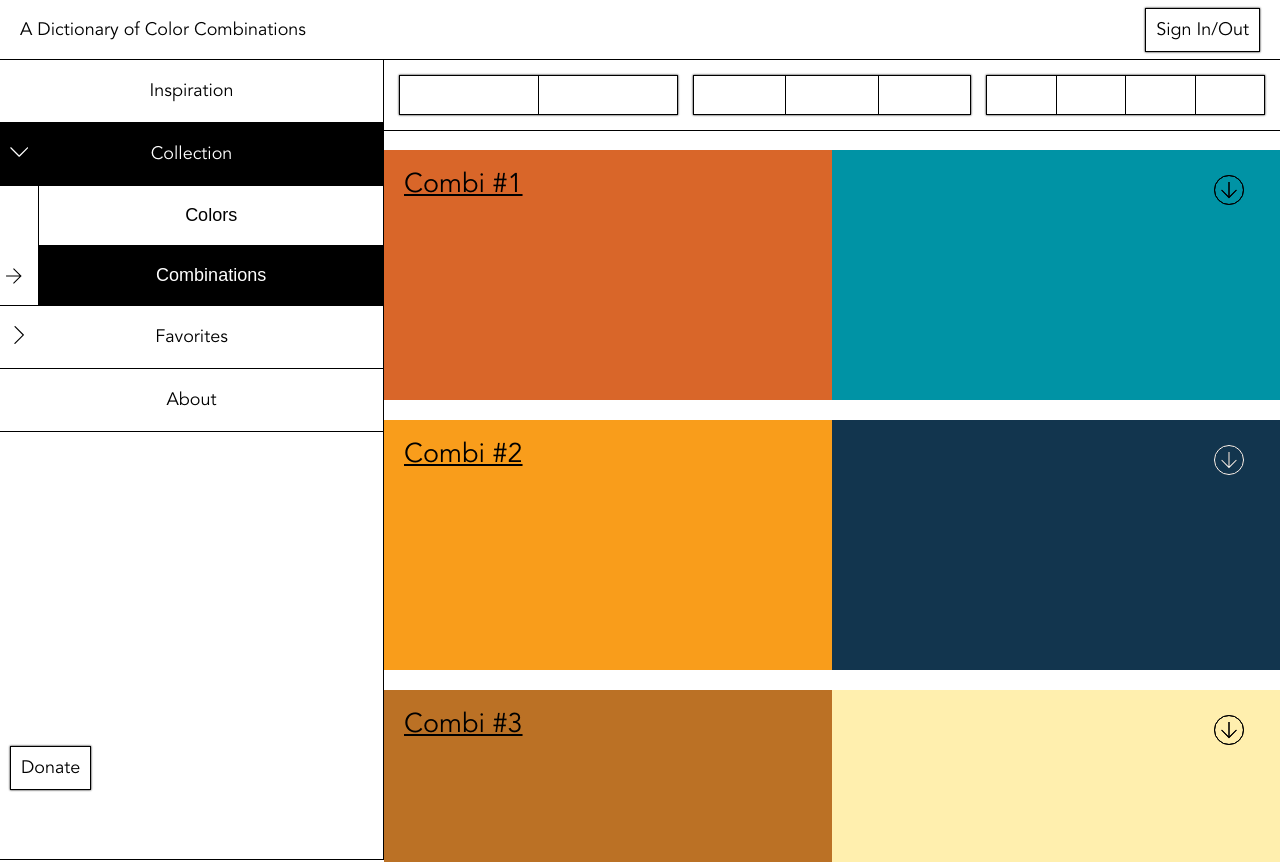
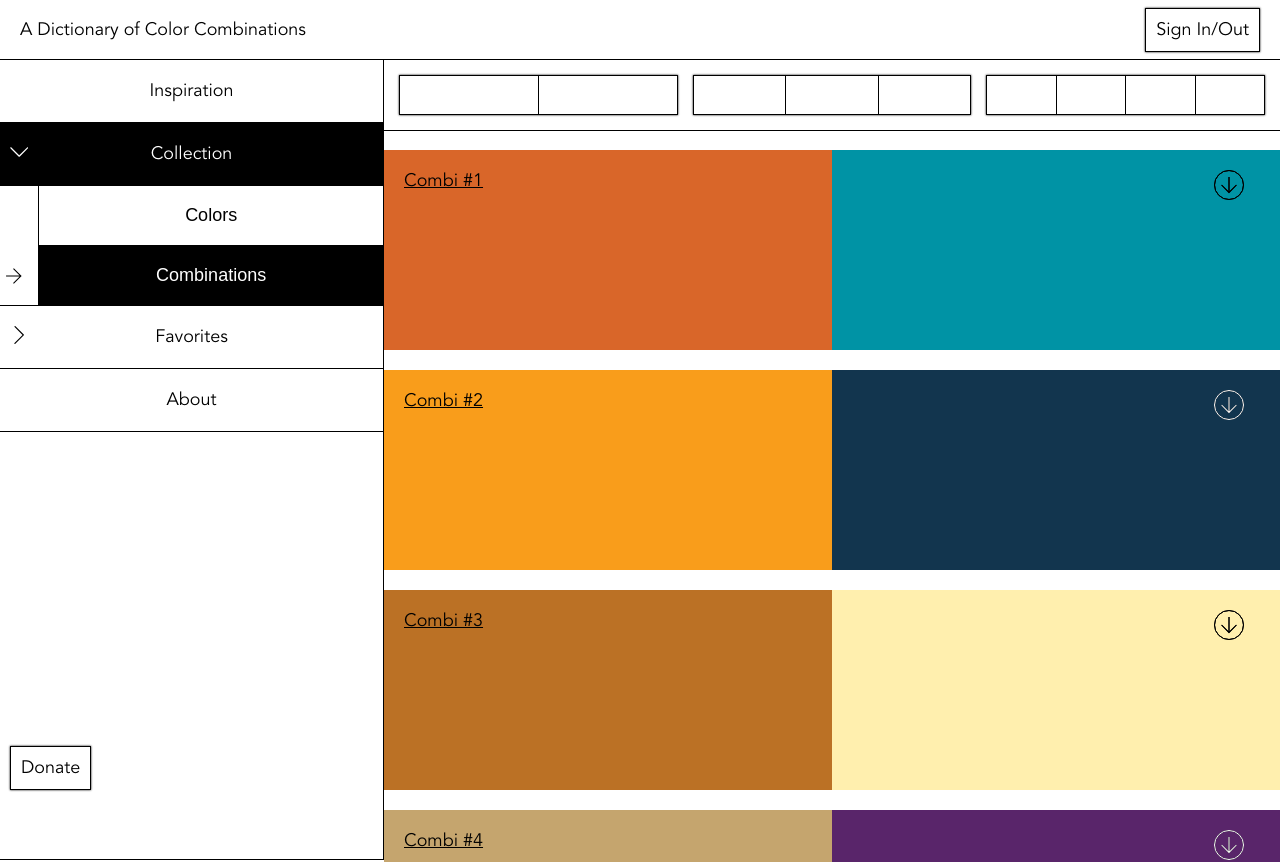
Before and after one commit to pung-one/wada-sanzo-colors, a Next.js app: page / in a window 1280 px wide. Shown: the top 862 px of the page. Built offline with nearby package versions, Linux system fonts and the light colour scheme; no server answers.

Commit message:
fix styling

```diff
--- a/components/CombinationsList/CombinationsList.tsx
+++ b/components/CombinationsList/CombinationsList.tsx
@@ -89,9 +89,6 @@ const StyledCombinationContainer = styled.li`
   width: 100%;
   margin-top: 20px;
   height: 200px;
-  @media screen and (min-width: 1024px), screen and (orientation: landscape) {
-    height: 250px;
-  }
 `;
 
 const StyledColorBox = styled.div<{ $hex: string }>`
@@ -116,8 +113,4 @@ const StyledCombinationNumber = styled.span<{
           white-space: break-spaces;
         `
       : null}
-
-  @media screen and (min-width: 1024px), screen and (orientation: landscape) {
-    font-size: 1.5rem;
-  }
 `;
```
